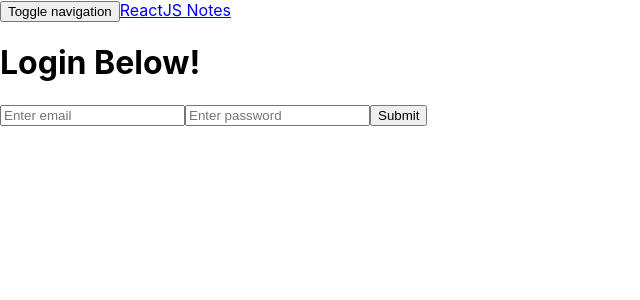
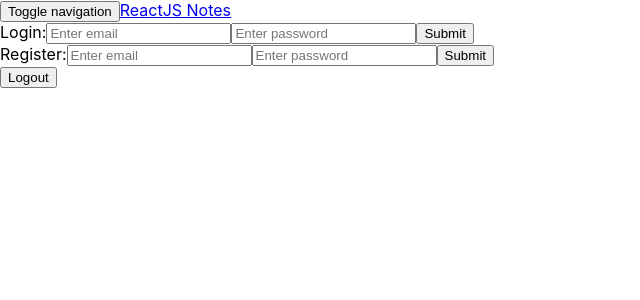
Before and after one commit to Costa365/NoteApp, a React (Create React App) app in the folder react-frontend/: page / in a window 1280 px wide. Before the commit this address led to /login. Shown: the top 300 px of the page, without its empty margins (0-640 px from the left). Built offline with nearby package versions, Linux system fonts and the light colour scheme; no server answers; the HTML template or start-up script is replaced by a standard one.

Commit message:
Added Login Logout to header

```diff
--- a/react-frontend/src/components/Header.js
+++ b/react-frontend/src/components/Header.js
@@ -1,6 +1,12 @@
 import React from "react";
 
+import Login from './Login';
+import Logout from './Logout';
+import Register from './Register';
+
 export const Header = (props) => {
+  const form = <span><Login /><Register /><Logout /></span>;
+
   return (
     <nav className="navbar navbar-default">
       <div className="container-fluid">
@@ -12,6 +18,9 @@
           <a className="navbar-brand" href="#">ReactJS Notes</a>
         </div>
       </div>
+
+      {form}
+
       </nav>
   );
 }
--- a/react-frontend/src/components/Login.js
+++ b/react-frontend/src/components/Login.js
@@ -23,39 +23,17 @@
 
     this.userService.login(this.state.email, this.state.password, res=>{
       if (res === true) {
-        alert('Logged in successfully!');
+        window.location.reload();
       } else {
         alert('Unable to log in!');
       }
     });
-
-    /*
-    fetch('http://localhost:6200/user/login/', {
-      method: 'POST',
-      body: JSON.stringify(this.state),
-      headers: {
-        'Content-Type': 'application/json'
-      }
-    })
-    .then(res => {
-      if (res.status === 200) {
-        this.props.history.push('/');
-        console.log('ALL GOOOOOOD!!!!');
-      } else {
-        const error = new Error(res.error);
-        throw error;
-      }
-    })
-    .catch(err => {
-      console.error(err);
-      alert('Error logging in please try again');
-    });*/
   }
 
   render() {
     return (
       <form onSubmit={this.onSubmit}>
-        <h1>Login Below!</h1>
+        Login:
         <input
           type="email"
           name="email"
--- a/react-frontend/src/components/Logout.js
+++ b/react-frontend/src/components/Logout.js
@@ -12,7 +12,7 @@
   handleClick() {
     this.userService.logout(res=>{
       if (res === true) {
-        alert('Logged out successfully!');
+        window.location.reload();
       } else {
         alert('Unable to log out!');
       }
--- a/react-frontend/src/components/Register.js
+++ b/react-frontend/src/components/Register.js
@@ -32,7 +32,7 @@
   render() {
     return (
       <form onSubmit={this.onSubmit}>
-        <h1>Register Below!</h1>
+        Register:
         <input
           type="email"
           name="email"
--- a/react-frontend/src/components/WithAuth.js
+++ b/react-frontend/src/components/WithAuth.js
@@ -13,6 +13,7 @@
       };
       this.userService = new UserService();
     }
+
     componentDidMount() {
       this.userService.isAuth(res => {
         if (res === null) {
@@ -22,13 +23,14 @@
         }
       });
     }
+
     render() {
       const { loading, redirect } = this.state;
       if (loading) {
         return null;
       }
       if (redirect) {
-        return <Redirect to="/login" />;
+        return <Redirect to="/" />;
       }
       return <ComponentToProtect {...this.props} />;
     }
--- a/react-frontend/src/index.js
+++ b/react-frontend/src/index.js
@@ -8,9 +8,6 @@
 import ListNotes from './components/ListNotes';
 import UpdateNote from './components/UpdateNote';
 import WithAuth from './components/WithAuth';
-import Login from './components/Login';
-import Logout from './components/Logout';
-import Register from './components/Register';
 
 import './index.css';
 
@@ -24,12 +21,9 @@
     <div>
       <Router>
       <div>
-      <Route path='/login' component={Login} />
-      <Route path='/logout' component={WithAuth(Logout)} />
-      <Route path='/register' component={Register} />
 
+      <Route exact path='/' component={WithAuth(ListNotes)} />
       <Route path='/add' component={WithAuth(AddNote)} />
-      <Route exact path='/' component={WithAuth(ListNotes)} />
       <Route path='/update/:id' component={WithAuth(UpdateNote)} />
       </div>
       </Router>
```
Also changed, not shown: 1 other file (tests, documents, lock files or other folders). Lines whose indentation alone changed are shown as unchanged.
